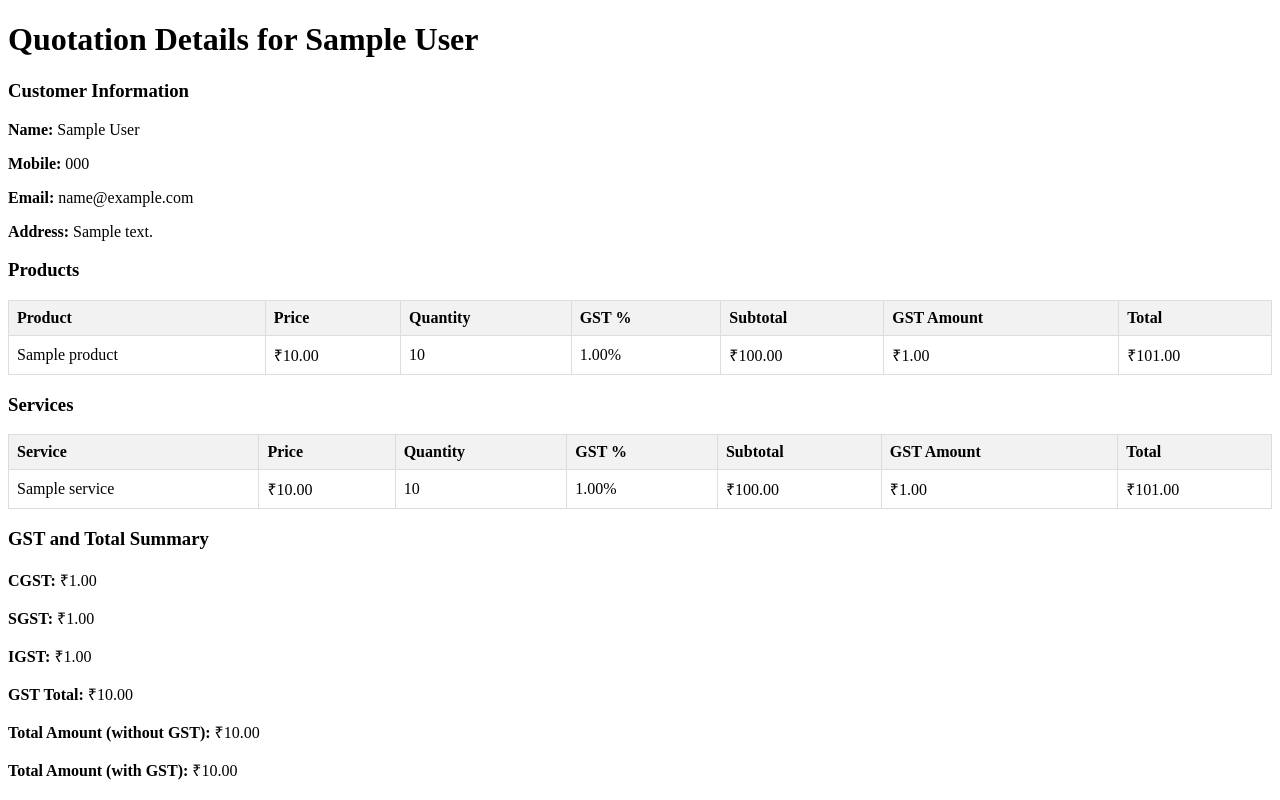
After one commit to teim-projects/KS_NEW, a Django app: page /quotation_detail/1/ in a window 1280 px wide. The commit adds this page. Run offline with Django 5.2, Linux system fonts and the light colour scheme; tables that the repository leaves empty hold one stand-in row (values such as "Sample post"); parts of the project's set-up code (start-up, migrations or seed data) failed here and were passed over.

Commit message:
quotation_display

```diff
--- a/kushal_stone/kushalapp/models.py
+++ b/kushal_stone/kushalapp/models.py
@@ -189,9 +189,9 @@ class Quotation(models.Model):
     services = models.ManyToManyField('Service', blank=True)
     products = models.ManyToManyField('Product', blank=True)
 
-    actual_price=models.DecimalField(max_digits=10, decimal_places=2, null=True, blank=True)
-    quantity = models.PositiveIntegerField(null=True, blank=True)
-    gst_percentage = models.DecimalField(max_digits=5, decimal_places=2, null=True, blank=True)
+    # actual_price=models.DecimalField(max_digits=10, decimal_places=2, null=True, blank=True)
+    # quantity = models.PositiveIntegerField(null=True, blank=True)
+    # gst_percentage = models.DecimalField(max_digits=5, decimal_places=2, null=True, blank=True)
 
     # terms_and_conditions = models.ManyToManyField('QuotationTerm', blank=True)
 
@@ -205,3 +205,19 @@ class Quotation(models.Model):
 
     def __str__(self):
         return f"Quotation for {self.full_name}"
+
+
+
+class QuotationProduct(models.Model):
+    quotation = models.ForeignKey(Quotation, on_delete=models.CASCADE)
+    product = models.ForeignKey(Product, on_delete=models.CASCADE)
+    actual_price = models.DecimalField(max_digits=10, decimal_places=2)
+    quantity = models.PositiveIntegerField()
+    gst_percent = models.DecimalField(max_digits=5, decimal_places=2)
+
+class QuotationService(models.Model):
+    quotation = models.ForeignKey(Quotation, on_delete=models.CASCADE)
+    service = models.ForeignKey(Service, on_delete=models.CASCADE)
+    actual_price = models.DecimalField(max_digits=10, decimal_places=2)
+    quantity = models.PositiveIntegerField()
+    gst_percent = models.DecimalField(max_digits=5, decimal_places=2)
--- /dev/null
+++ b/kushal_stone/kushalapp/templates/quotation_detail.html
@@ -0,0 +1,96 @@
+<!DOCTYPE html>
+<html>
+<head>
+    <title>Quotation Details</title>
+    <style>
+        table {
+            width: 100%;
+            border-collapse: collapse;
+            margin: 15px 0;
+        }
+        table, th, td {
+            border: 1px solid #ddd;
+        }
+        th, td {
+            padding: 8px;
+            text-align: left;
+        }
+        th {
+            background-color: #f2f2f2;
+        }
+    </style>
+</head>
+<body>
+    <h1>Quotation Details for {{ quotation.full_name }}</h1>
+
+    <h3>Customer Information</h3>
+    <p><strong>Name:</strong> {{ quotation.full_name }}</p>
+    <p><strong>Mobile:</strong> {{ quotation.mobile }}</p>
+    <p><strong>Email:</strong> {{ quotation.email }}</p>
+    <p><strong>Address:</strong> {{ quotation.address }}</p>
+
+    <h3>Products</h3>
+    {% if quotation_products %}
+        <table>
+            <tr>
+                <th>Product</th>
+                <th>Price</th>
+                <th>Quantity</th>
+                <th>GST %</th>
+                <th>Subtotal</th>
+                <th>GST Amount</th>
+                <th>Total</th>
+            </tr>
+            {% for qp in quotation_products %}
+                <tr>
+                    <td>{{ qp.product.name }}</td>
+                    <td>₹{{ qp.actual_price|floatformat:2 }}</td>
+                    <td>{{ qp.quantity }}</td>
+                    <td>{{ qp.gst_percent }}%</td>
+                    <td>₹{% widthratio qp.actual_price 1 qp.quantity %}.00</td>
+                    <td>₹{{ qp.gst_amount|floatformat:2 }}</td>
+                    <td>₹{{ qp.total|floatformat:2 }}</td>
+                </tr>
+            {% endfor %}
+        </table>
+    {% else %}
+        <p>No products selected.</p>
+    {% endif %}
+
+    <h3>Services</h3>
+    {% if quotation_services %}
+        <table>
+            <tr>
+                <th>Service</th>
+                <th>Price</th>
+                <th>Quantity</th>
+                <th>GST %</th>
+                <th>Subtotal</th>
+                <th>GST Amount</th>
+                <th>Total</th>
+            </tr>
+            {% for qs in quotation_services %}
+                <tr>
+                    <td>{{ qs.service.name }}</td>
+                    <td>₹{{ qs.actual_price|floatformat:2 }}</td>
+                    <td>{{ qs.quantity }}</td>
+                    <td>{{ qs.gst_percent }}%</td>
+                    <td>₹{% widthratio qs.actual_price 1 qs.quantity %}.00</td>
+                    <td>₹{{ qs.gst_amount|floatformat:2 }}</td>
+                    <td>₹{{ qs.total|floatformat:2 }}</td>
+                </tr>
+            {% endfor %}
+        </table>
+    {% else %}
+        <p>No services selected.</p>
+    {% endif %}
+
+    <h3>GST and Total Summary</h3>
+    <p><strong>CGST:</strong> ₹{{ quotation.cgst|floatformat:2 }}</p>
+    <p><strong>SGST:</strong> ₹{{ quotation.sgst|floatformat:2 }}</p>
+    <p><strong>IGST:</strong> ₹{{ quotation.igst|floatformat:2 }}</p>
+    <p><strong>GST Total:</strong> ₹{{ quotation.gst_total|floatformat:2 }}</p>
+    <p><strong>Total Amount (without GST):</strong> ₹{{ quotation.total_amount|floatformat:2 }}</p>
+    <p><strong>Total Amount (with GST):</strong> ₹{{ quotation.total_amount_with_gst|floatformat:2 }}</p>
+</body>
+</html>
--- a/kushal_stone/kushalapp/urls.py
+++ b/kushal_stone/kushalapp/urls.py
@@ -41,6 +41,11 @@ urlpatterns = [
     # start
 
     path('quotation/',views.quotation,name='quotation'),
+    # path('quotation_detail/', views.quotation_detail, name='quotation_detail'),
+    # urls.py
+    path('quotation_detail/<int:quotation_id>/', views.quotation_detail, name='quotation_detail'),
+
+    # path('quotation_record/<int:quotation_id>/', views.quotation_record, name='quotation_record'),
 
 
 
--- a/kushal_stone/kushalapp/views.py
+++ b/kushal_stone/kushalapp/views.py
@@ -1152,6 +1152,9 @@ def closed_leads(request):
 from django.shortcuts import render, redirect
 from django.contrib import messages
 from .models import Lead, Quotation, Product, Service
+from .models import QuotationProduct, QuotationService
+
+
 
 def quotation(request):
     context = {
@@ -1192,9 +1195,33 @@ def quotation(request):
                 )
 
                 selected_products = request.POST.getlist('products')
+                for pid in selected_products:
+                    price = request.POST.get(f'product_price_{pid}') or 0
+                    quantity = request.POST.get(f'product_quantity_{pid}') or 1
+                    gst_percent = request.POST.get(f'product_gst_{pid}') or 0
+
+                    QuotationProduct.objects.create(
+                        quotation=quotation,
+                        product_id=pid,
+                        actual_price=price,
+                        quantity=quantity,
+                        gst_percent=gst_percent
+                        )
+
                 selected_services = request.POST.getlist('services')
-                quotation.products.set(selected_products)
-                quotation.services.set(selected_services)
+                for sid in selected_services:
+                    price = request.POST.get(f'service_price_{sid}') or 0
+                    quantity = request.POST.get(f'service_quantity_{sid}') or 1
+                    gst_percent = request.POST.get(f'service_gst_{sid}') or 0
+
+                    QuotationService.objects.create(
+                        quotation=quotation,
+                        service_id=sid,
+                        actual_price=price,
+                        quantity=quantity,
+                        gst_percent=gst_percent
+                        )
+
 
                 messages.success(request, 'Quotation created successfully.')
                 return redirect('my_work')
@@ -1202,3 +1229,50 @@ def quotation(request):
                 messages.error(request, 'No lead found to create quotation.')
 
     return render(request, 'quotation.html', context)
+
+
+
+from django.shortcuts import get_object_or_404
+
+def quotation_detail(request, quotation_id):
+    quotation = get_object_or_404(Quotation, id=quotation_id)
+
+    # Calculate product details
+    quotation_products = []
+    for qp in QuotationProduct.objects.filter(quotation=quotation):
+        subtotal = qp.actual_price * qp.quantity
+        gst_amount = subtotal * qp.gst_percent / 100
+        total = subtotal + gst_amount
+        quotation_products.append({
+            'product': qp.product,
+            'actual_price': qp.actual_price,
+            'quantity': qp.quantity,
+            'gst_percent': qp.gst_percent,
+            'subtotal': subtotal,
+            'gst_amount': gst_amount,
+            'total': total
+        })
+
+    # Calculate service details
+    quotation_services = []
+    for qs in QuotationService.objects.filter(quotation=quotation):
+        subtotal = qs.actual_price * qs.quantity
+        gst_amount = subtotal * qs.gst_percent / 100
+        total = subtotal + gst_amount
+        quotation_services.append({
+            'service': qs.service,
+            'actual_price': qs.actual_price,
+            'quantity': qs.quantity,
+            'gst_percent': qs.gst_percent,
+            'subtotal': subtotal,
+            'gst_amount': gst_amount,
+            'total': total
+        })
+
+    context = {
+        'quotation': quotation,
+        'quotation_products': quotation_products,
+        'quotation_services': quotation_services
+    }
+
+    return render(request, 'quotation_detail.html', context)
```
Also changed, not shown: kushal_stone/kushalapp/templates/quotation.html (+87 -75 lines), kushal_stone/kushalapp/migrations/0005_quotationproduct_quotationservice.py (added), kushal_stone/kushalapp/migrations/0006_remove_quotation_actual_price_and_more.py (added).
